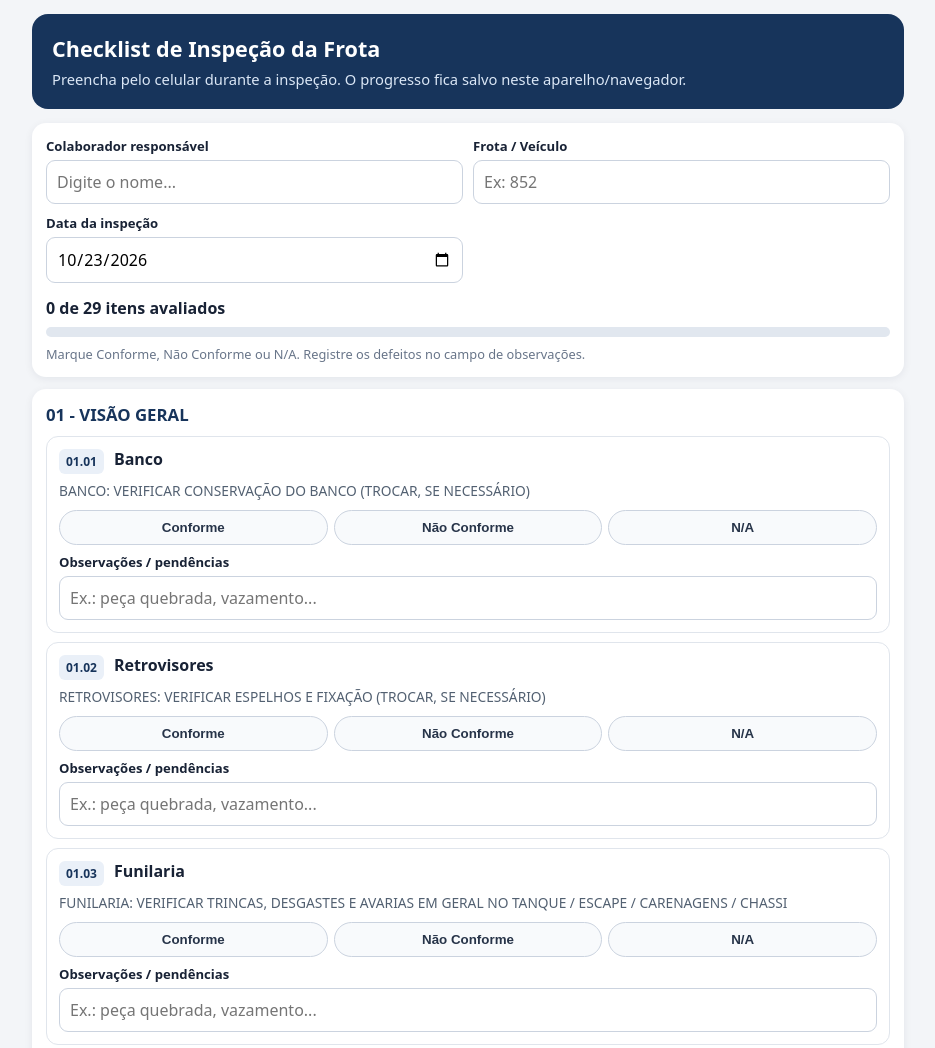
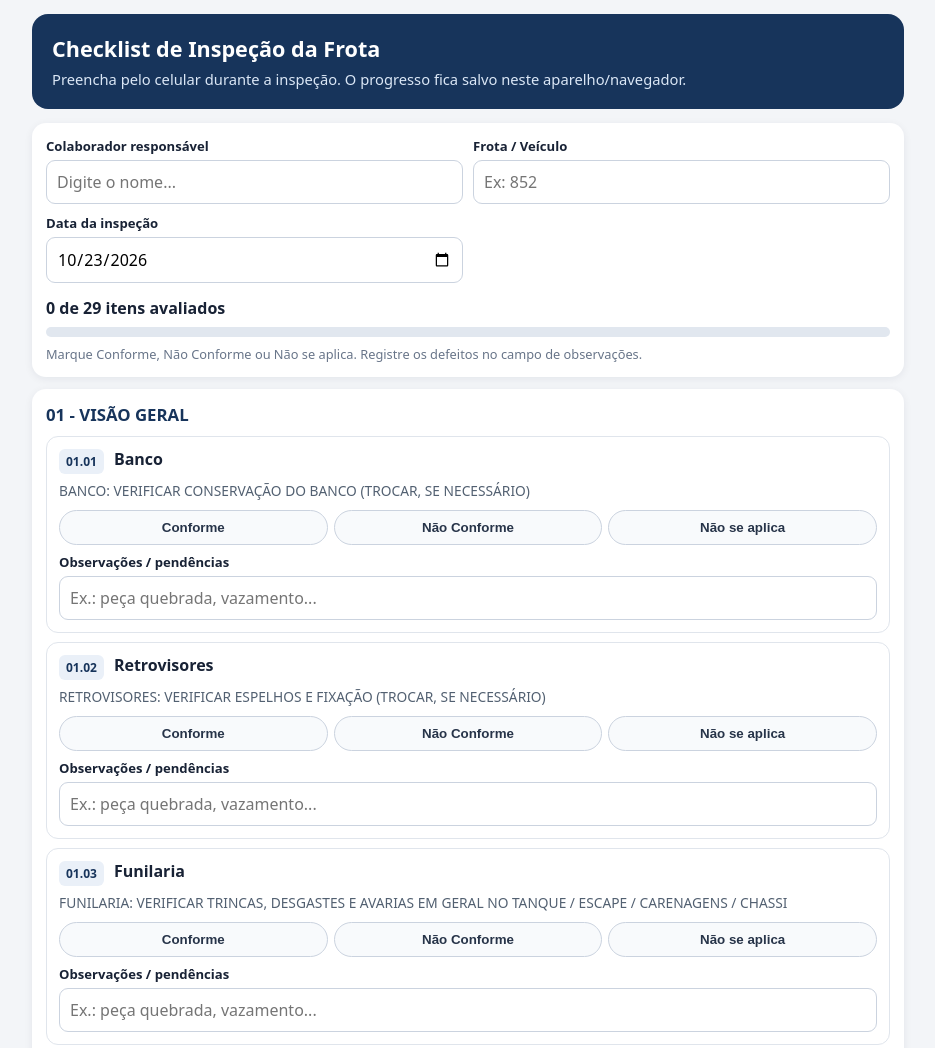
Before and after one commit to checklist-fito/checklist, a plain HTML site: page index.html in a window 1280 px wide. Shown: the top 1048 px of the page, without its empty margins (172-1107 px from the left). Drawn offline with Linux system fonts and the light colour scheme.

Commit message:
Update index.html

```diff
--- a/index.html
+++ b/index.html
@@ -26,7 +26,7 @@ textarea{min-height:65px;resize:vertical}
 .statuses button,.actions button{border:1px solid #cbd3df;border-radius:99px;padding:9px 5px;font-weight:700;background:#f8fafc;color:#273449;cursor:pointer}
 .statuses button.active[data-v="Conforme"]{background:#ccebd4;border-color:#62b77a}
 .statuses button.active[data-v="Não Conforme"]{background:#ffd4d8;border-color:#ec929c}
-.statuses button.active[data-v="N/A"]{background:#e2e5e9;border-color:#aeb5bf}
+.statuses button.active[data-v="Não se aplica"]{background:#e2e5e9;border-color:#aeb5bf}
 .note{margin-top:8px}
 .actions{display:grid;grid-template-columns:1fr 1fr;gap:8px}
 .actions button{padding:12px;border-radius:9px}
@@ -50,7 +50,7 @@ footer{text-align:center;padding:15px;color:#64748b;font-size:0.85rem;margin-top
 </div>
 <div style="margin-top:14px;font-weight:750"><span id="count">0 de 29 itens avaliados</span></div>
 <div class="progress"><div id="bar"></div></div>
-<div class="small">Marque Conforme, Não Conforme ou N/A. Registre os defeitos no campo de observações.</div>
+<div class="small">Marque Conforme, Não Conforme ou Não se aplica. Registre os defeitos no campo de observações.</div>
 </section>
 <div id="checklist"></div>
 <section class="card">
@@ -120,7 +120,7 @@ groups.forEach(([group,items])=>{
  const h=document.createElement('h2');h.className='group-title';h.textContent=group;section.appendChild(h);
  items.forEach(([code,name,desc])=>{
   const item=document.createElement('div');item.className='item';item.dataset.code=code;item.dataset.name=name;item.dataset.desc=desc;
-  item.innerHTML=`<div class="item-top"><span class="code">${code}</span><div class="item-name">${name}</div></div><div class="item-desc">${desc}</div><div class="statuses">${['Conforme','Não Conforme','N/A'].map(v=>`<button type="button" data-v="${v}" aria-pressed="false">${v}</button>`).join('')}</div><div class="note"><label>Observações / pendências</label><input class="obs" placeholder="Ex.: peça quebrada, vazamento..." /></div>`;
+  item.innerHTML=`<div class="item-top"><span class="code">${code}</span><div class="item-name">${name}</div></div><div class="item-desc">${desc}</div><div class="statuses">${['Conforme','Não Conforme','Não se aplica'].map(v=>`<button type="button" data-v="${v}" aria-pressed="false">${v}</button>`).join('')}</div><div class="note"><label>Observações / pendências</label><input class="obs" placeholder="Ex.: peça quebrada, vazamento..." /></div>`;
   item.querySelectorAll('button').forEach(btn=>btn.addEventListener('click',()=>{item.querySelectorAll('button').forEach(b=>{b.classList.remove('active');b.setAttribute('aria-pressed','false')});btn.classList.add('active');btn.setAttribute('aria-pressed','true');update()}));
   item.querySelector('.obs').addEventListener('input',update);
   section.appendChild(item);
```
